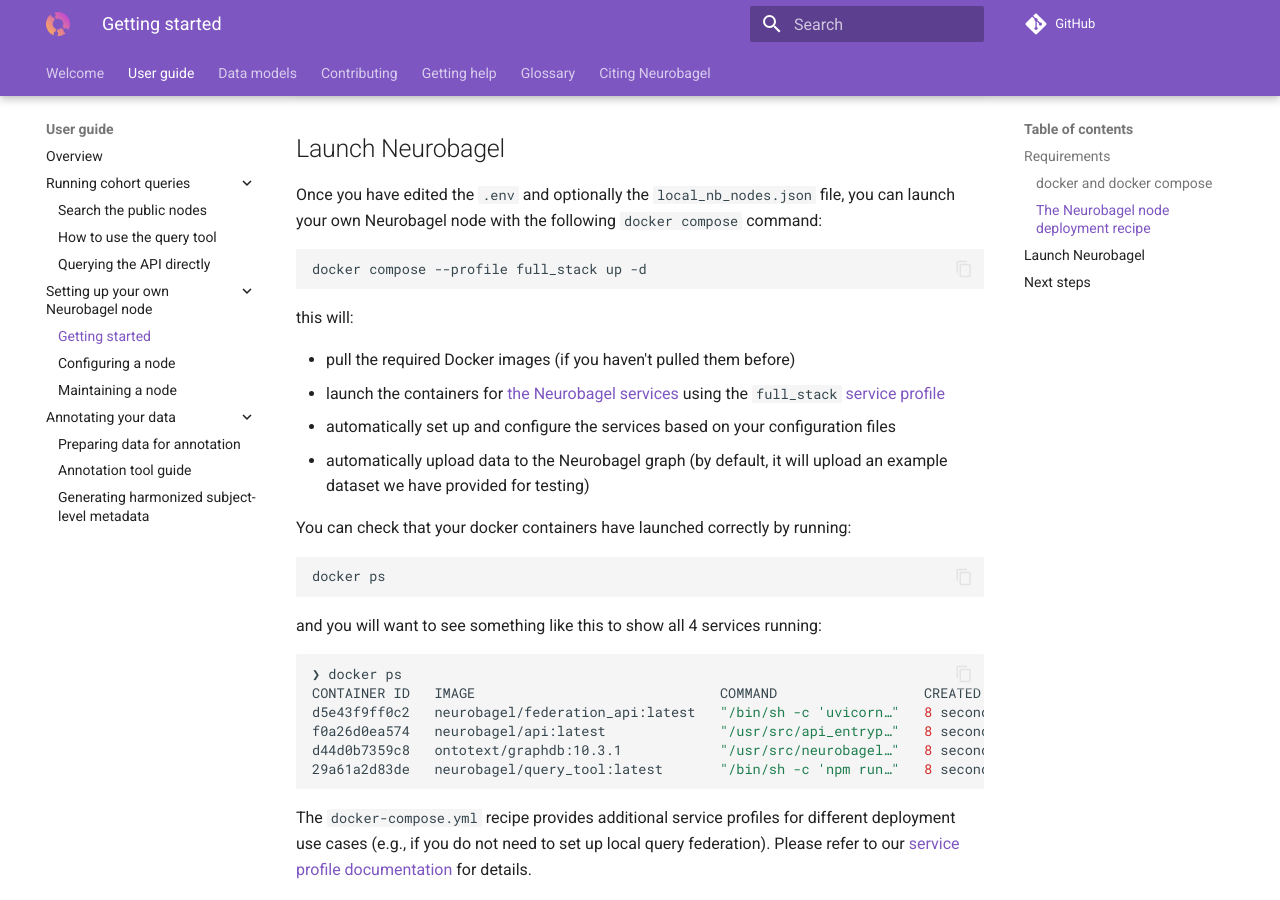
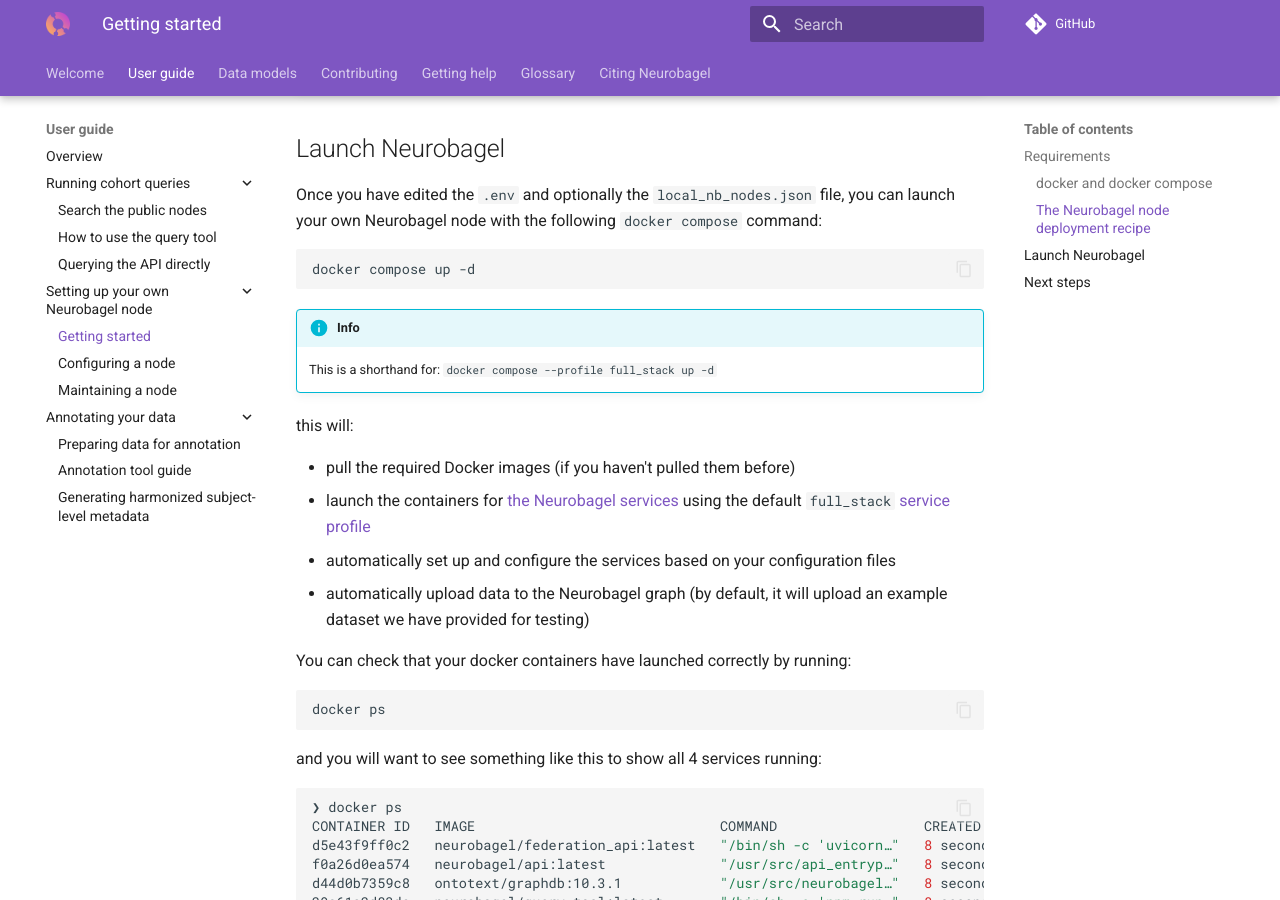
Before and after one commit to neurobagel/documentation, an MkDocs documentation site: the page built from docs/getting_started.md, in a window 1280 px wide and 900 px high, scrolled down 2512 px. Built offline with MkDocs 1.6.1 and Material for MkDocs 9.7.7, drawn with Linux system fonts in a browser that asks for light colours; emoji names are drawn with the system emoji font; comment, search, counter and statistics services are not loaded.

Commit message:
update default profile and document COMPOSE_PROFILES env var

````diff
--- a/docs/getting_started.md
+++ b/docs/getting_started.md
@@ -117,13 +117,15 @@
 you can launch your own Neurobagel node with the following `docker compose` command:
 
 ```bash
-docker compose --profile full_stack up -d
+docker compose up -d
 ```
+!!! info
+    This is a shorthand for: `docker compose --profile full_stack up -d`
 
 this will:
 
 - pull the required Docker images (if you haven't pulled them before)
-- launch the containers for [the Neurobagel services](config.md#available-services) using the `full_stack` [service profile](config.md#available-profiles)
+- launch the containers for [the Neurobagel services](config.md#available-services) using the default `full_stack` [service profile](config.md#available-profiles)
 - automatically set up and configure the services based on your configuration files
 - automatically upload data to the Neurobagel graph (by default, it will upload an example dataset we have provided for testing)
 
````
Also changed, not shown: docs/config.md (+21 -7 lines), docs/maintaining.md (+7 -8 lines).
